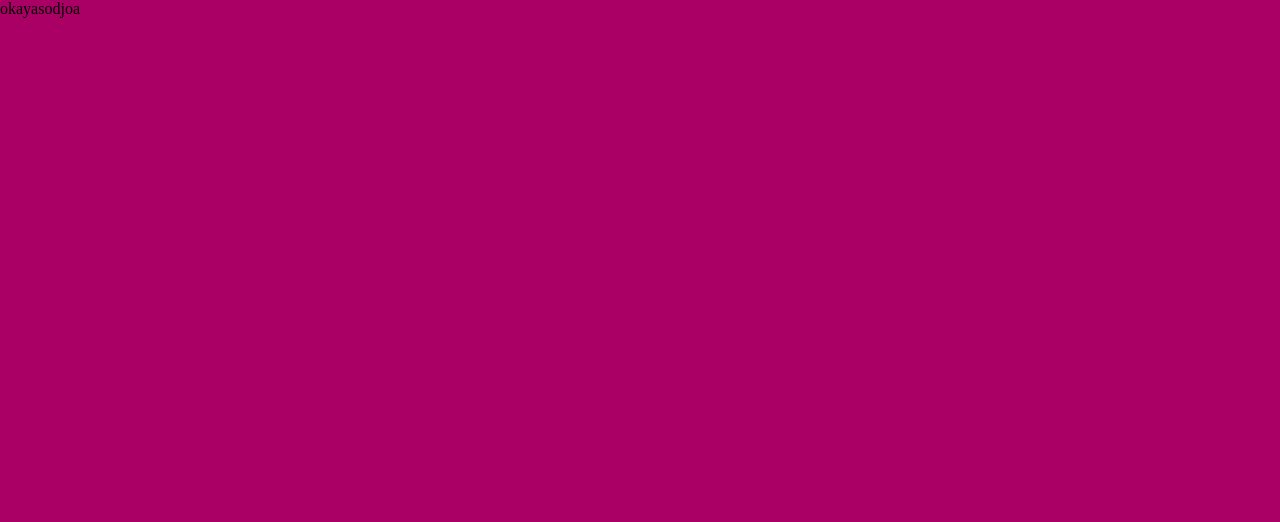
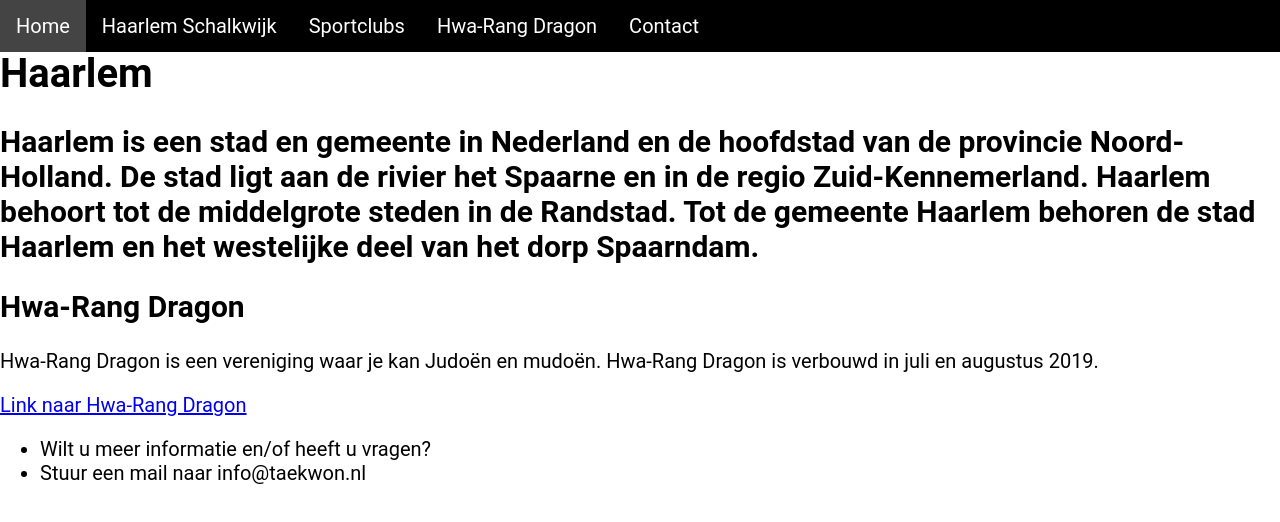
Before and after one commit to Ufukvural99/WebMarkUp, a plain HTML site: page index.html in a window 1280 px wide. Drawn offline with Linux system fonts and the light colour scheme.

Commit message:
versie 1.1.1
Nav lijst gemaakt
id ingezet
stylesheet ingewerk

```diff
--- a/CSS/Style.css
+++ b/CSS/Style.css
@@ -1,4 +1,60 @@
-body{
+
+.navbar {
+ position: fixed;
+  list-style-type: none;
   margin: 0;
-  background-color: #A06;
+  top: 0;
+  padding: 0;
+  overflow: hidden;
+  width: 100%;
+  background-color: #000;
+  z-index: 1;
 }
+
+.navbar ul {
+  list-style-type: none;
+  margin: 0;
+  padding: 0;
+  overflow: hidden;
+  background-color: #333;
+}
+
+.navbar li {
+  float: left;
+}
+
+.navbar li a {
+  display: block;
+  color: white;
+  text-align: center;
+  padding: 14px 16px;
+  text-decoration: none;
+}
+
+.navbar li a:hover {
+  background-color: #444444;
+}
+
+.navbar .active {
+  background-color: #666;
+  color: white;
+}
+
+body {
+    font-family: Roboto, Arial, Helvetica, sans-serif;
+    font-size: 15pt;
+    margin: 50px 0 0 0;
+    padding: 0;
+    background-color: #FFFFFF;
+}
+
+/*
+header {
+    background-color:
+    rgba(0, 0, 0, .5);
+    margin: auto;
+    margin-top: auto;
+    margin-top: 0;
+    height: 100vh;
+    text-align: center;
+} */
--- a/index.html
+++ b/index.html
@@ -10,29 +10,73 @@
 <body>
 
 <!-- header -->
- <header></header>
+ <header>
+   <h1>Haarlem</h1>
+   <h2>Haarlem is een stad en gemeente in
+     Nederland en de hoofdstad van de provincie Noord-Holland.
+     De stad ligt aan
+     de rivier het Spaarne en in de regio Zuid-Kennemerland.
+     Haarlem behoort tot de
+     middelgrote steden in de Randstad.
+     Tot de gemeente Haarlem behoren de stad Haarlem en het westelijke
+     deel van het dorp Spaarndam.
+    </h2>
+ </header>
 
 <!-- Navigatie-->
- <nav></nav>
+ <nav>
+   <ul class="navbar">
+     <li><a href="#home">Home</a></li>
+     <li><a href="#Haarlemschalkwijk">Haarlem Schalkwijk</a></li>
+     <li><a href="#Sportclubs">Sportclubs</a></li>
+     <li><a href="#hwarangdragon">Hwa-Rang Dragon</a></li>
+     <li><a href="#Contact">Contact</a></li>
+   </ul>
+ </nav>
 
 <!-- Main content -->
- <section></section>
+ <section id="home">
+
+ </section>
 
  <!-- secondary content-->
- <section></section>
+ <section id="Haarlemschalkwijk">
+
+ </section>
 
  <!--Sport Content -->
- <section></section>
+ <section id="Sportclubs">
+
+ </section>
 
  <!--About -->
- <section></section>
+ <!--<section></section>-->
+ <section id="hwarangdragon">
+    <header>
+      <h1>Hwa-Rang Dragon</h1>
+    </header>
+    <p>
+      Hwa-Rang Dragon is een vereniging waar je kan Judoën en mudoën. Hwa-Rang Dragon is verbouwd in juli en augustus 2019.
+    </p>
+    <aside>
+      <a target="_blank" href="https://www.taekwon.nl/">Link naar Hwa-Rang Dragon</a>
+    </aside>
+    <footer>
+      <ul>
+        <li>Wilt u meer informatie en/of heeft u vragen?</li>
+        <li>Stuur een mail naar info@taekwon.nl</li>
+      </ul>
+    </footer>
+  </section>
 
  <!--Contact -->
- <section></section>
+ <section id="Contact">
+
+ </section>
 
 <!--footer -->
+<footer></footer>
 
 
- okayasodjoa
 </body>
 </html>
```
